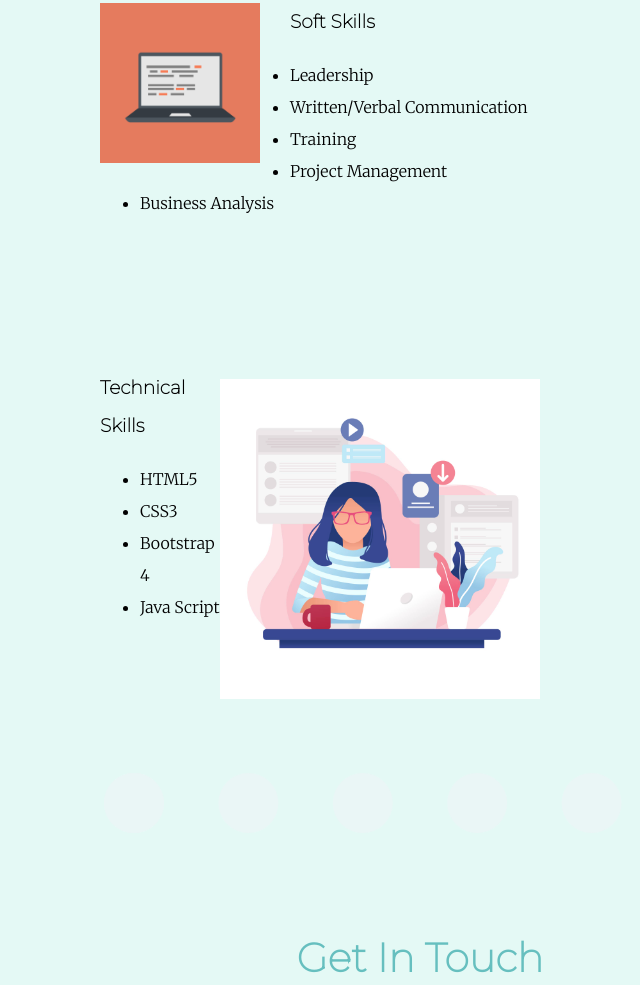
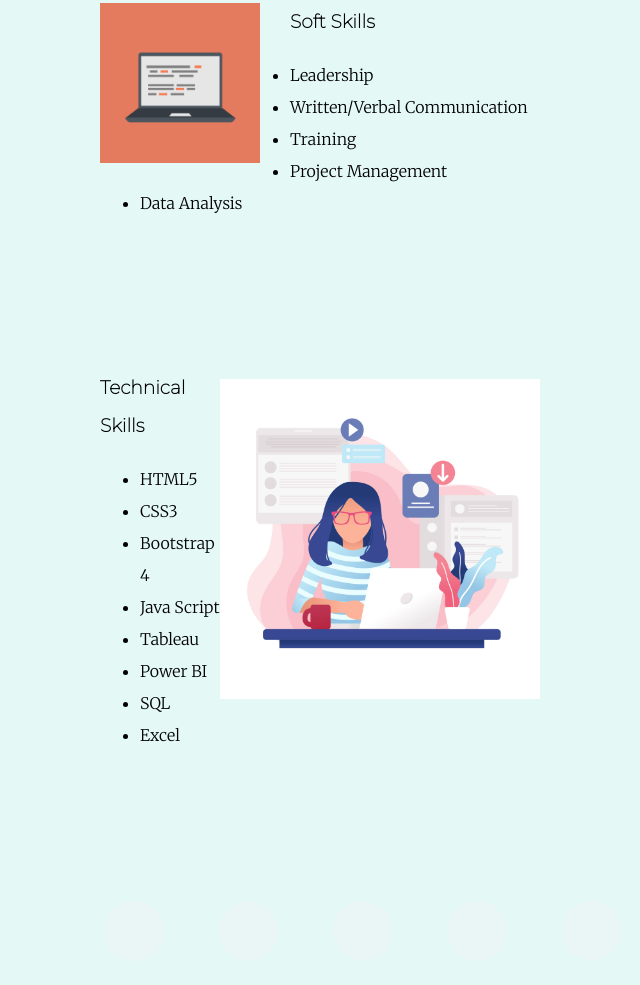
Before and after one commit to greenmichelle17/My-Website, a plain HTML site: page index.html in a window 1280 px wide. Shown: the part 2066-3051 px from the top of the page, without its empty margins (220-860 px from the left). Drawn offline with Linux system fonts and the light colour scheme.

Commit message:
Update index.html

```diff
--- a/index.html
+++ b/index.html
@@ -40,7 +40,7 @@
 <li>Written/Verbal Communication</li>
 <li>Training</li>
 <li>Project Management</li>
-<li>Business Analysis</li>
+<li>Data Analysis</li>
           </p>
       </div>
       <div class="skill-row">
@@ -52,6 +52,10 @@
             <li>CSS3</li>
             <li>Bootstrap 4</li>
             <li>Java Script</li>
+            <li>Tableau</li>
+            <li>Power BI</li>
+            <li>SQL</li>
+            <li>Excel</li>
           </ul>
         </p>
 
```
